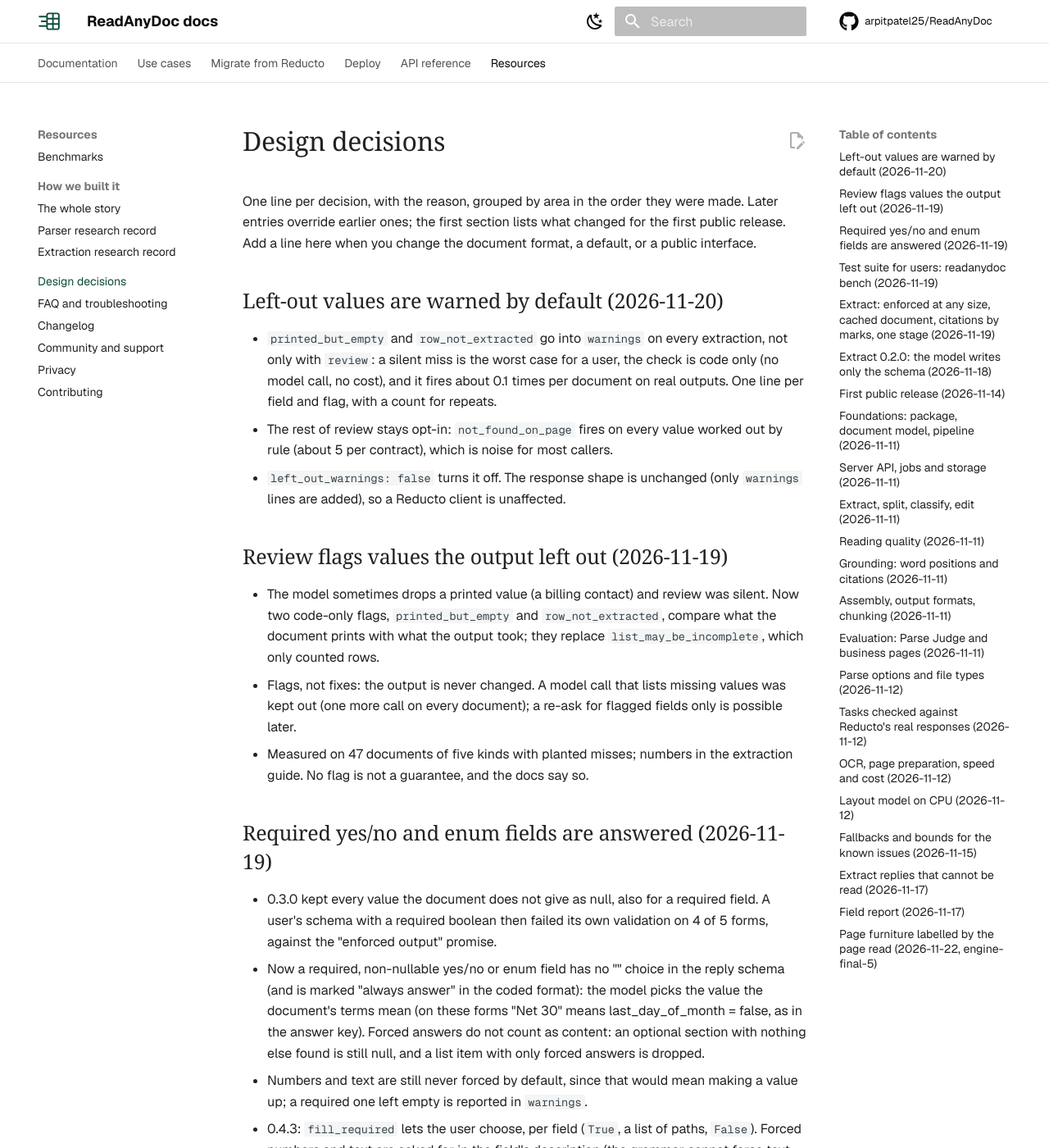
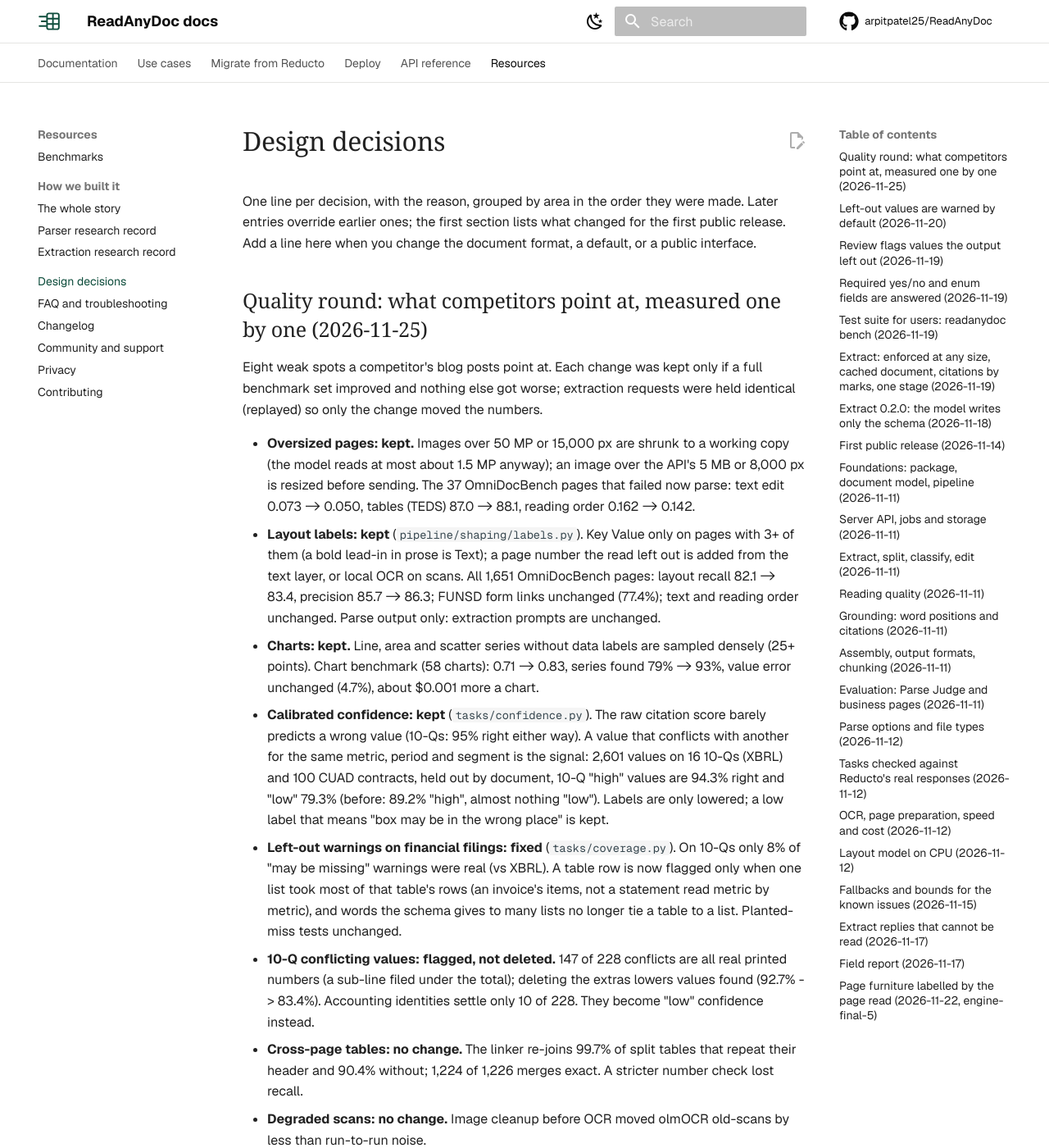
Before and after one commit to arpitpatel25/ReadAnyDoc, an MkDocs documentation site: the page built from docs/decisions.md, in a window 1280 px wide and 1400 px high. Shown: the whole window at 82% size. Built offline with MkDocs 1.6.1 and Material for MkDocs 9.7.7, drawn with Linux system fonts in a browser that asks for light colours; comment, search, counter and statistics services are not loaded; some of the changed text lies outside the part shown.

Commit message:
Decision record for the quality round; confidence docs describe the measured scores
Co-Authored-By: Claude Opus 5.5 <noreply@anthropic.com>

```diff
--- a/docs/decisions.md
+++ b/docs/decisions.md
@@ -3,6 +3,38 @@
 One line per decision, with the reason, grouped by area in the order they were made. Later entries override
 earlier ones; the first section lists what changed for the first public release. Add a line here when you change
 the document format, a default, or a public interface.
+
+## Quality round: what competitors point at, measured one by one (2026-11-25)
+
+Eight weak spots a competitor's blog posts point at. Each change was kept only if a full benchmark set improved and
+nothing else got worse; extraction requests were held identical (replayed) so only the change moved the numbers.
+
+- **Oversized pages: kept.** Images over 50 MP or 15,000 px are shrunk to a working copy (the model reads at most
+  about 1.5 MP anyway); an image over the API's 5 MB or 8,000 px is resized before sending. The 37 OmniDocBench
+  pages that failed now parse: text edit 0.073 -> 0.050, tables (TEDS) 87.0 -> 88.1, reading order 0.162 -> 0.142.
+- **Layout labels: kept** (`pipeline/shaping/labels.py`). Key Value only on pages with 3+ of them (a bold lead-in in
+  prose is Text); a page number the read left out is added from the text layer, or local OCR on scans. All 1,651
+  OmniDocBench pages: layout recall 82.1 -> 83.4, precision 85.7 -> 86.3; FUNSD form links unchanged (77.4%); text
+  and reading order unchanged. Parse output only: extraction prompts are unchanged.
+- **Charts: kept.** Line, area and scatter series without data labels are sampled densely (25+ points). Chart
+  benchmark (58 charts): 0.71 -> 0.83, series found 79% -> 93%, value error unchanged (4.7%), about $0.001 more a chart.
+- **Calibrated confidence: kept** (`tasks/confidence.py`). The raw citation score barely predicts a wrong value
+  (10-Qs: 95% right either way). A value that conflicts with another for the same metric, period and segment is the
+  signal: 2,601 values on 16 10-Qs (XBRL) and 100 CUAD contracts, held out by document, 10-Q "high" values are
+  94.3% right and "low" 79.3% (before: 89.2% "high", almost nothing "low"). Labels are only lowered; a low label
+  that means "box may be in the wrong place" is kept.
+- **Left-out warnings on financial filings: fixed** (`tasks/coverage.py`). On 10-Qs only 8% of "may be missing"
+  warnings were real (vs XBRL). A table row is now flagged only when one list took most of that table's rows (an
+  invoice's items, not a statement read metric by metric), and words the schema gives to many lists no longer tie
+  a table to a list. Planted-miss tests unchanged.
+- **10-Q conflicting values: flagged, not deleted.** 147 of 228 conflicts are all real printed numbers (a sub-line
+  filed under the total); deleting the extras lowers values found (92.7% -> 83.4%). Accounting identities settle
+  only 10 of 228. They become "low" confidence instead.
+- **Cross-page tables: no change.** The linker re-joins 99.7% of split tables that repeat their header and 90.4%
+  without; 1,224 of 1,226 merges exact. A stricter number check lost recall.
+- **Degraded scans: no change.** Image cleanup before OCR moved olmOCR old-scans by less than run-to-run noise.
+- **Contract cross-references: no change.** On 100 CUAD contracts (86.6% recall, as before) the misses are clause
+  yes/no judgements the labels disagree with, not references to other sections.
 
 ## Left-out values are warned by default (2026-11-20)
 
```
Also changed, not shown: AGENTS.md (+2 -1 lines), README.md (+2 -1 lines), docs/concepts/citations.md (+7 -2 lines), docs/concepts/product.md (+1 -1 lines).
